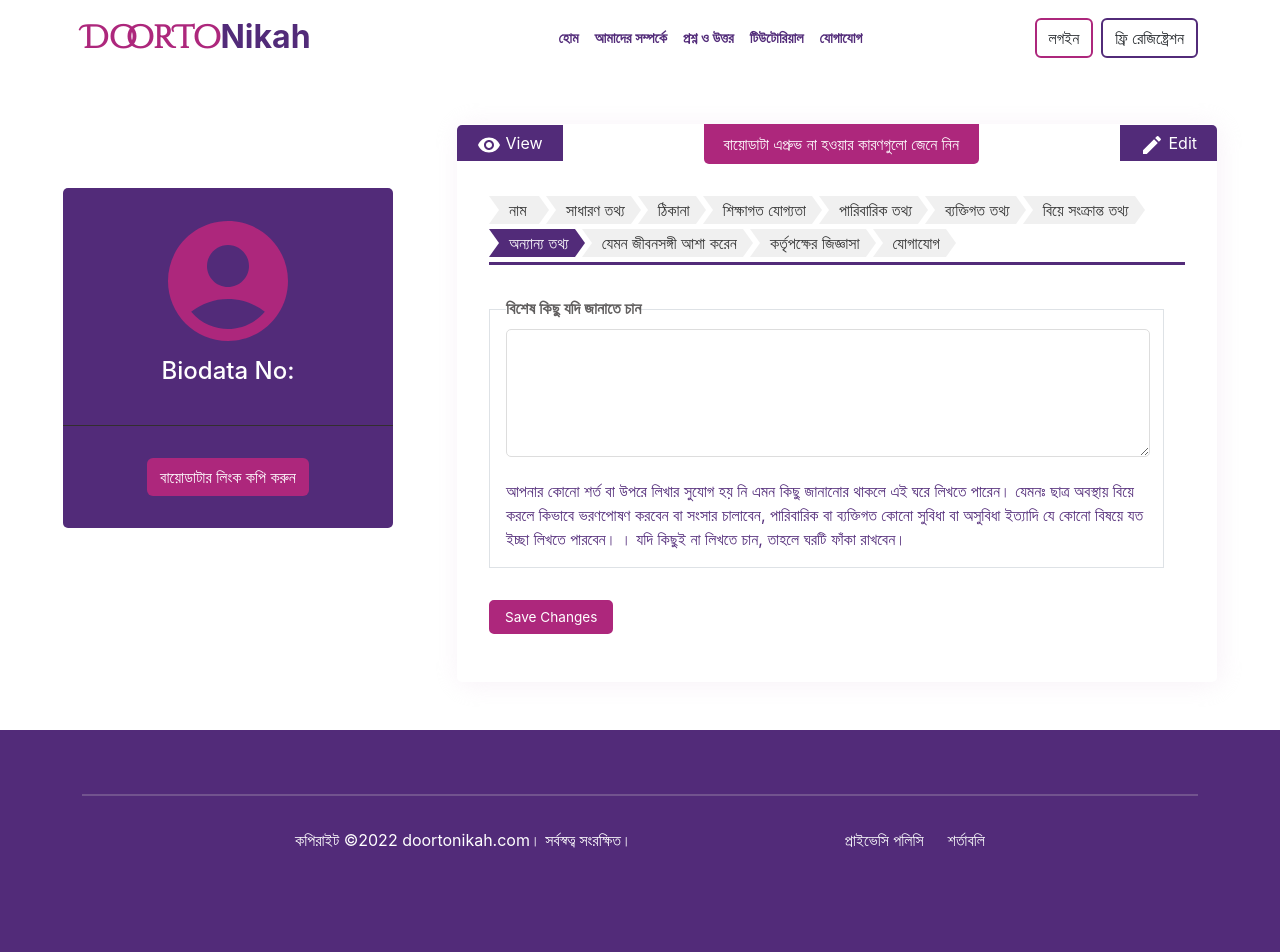
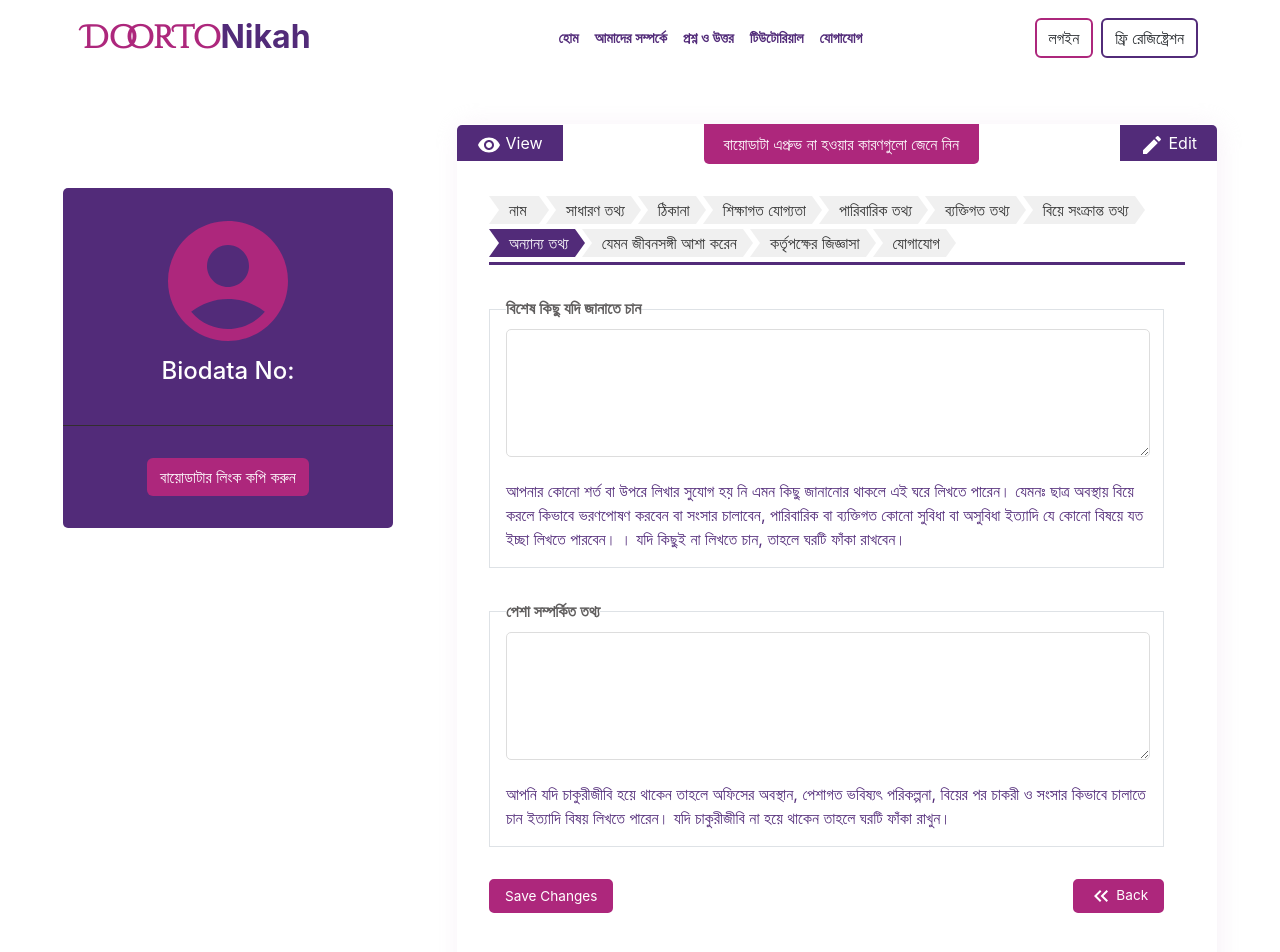
Before and after one commit to SumanIslam/DoorToNikah, a React (Create React App) app: page /biodata/registration/step8 in a window 1280 px wide. Shown: the top 952 px of the page. Built offline with nearby package versions, Linux system fonts and the light colour scheme; a web font is replaced by a local one.

Commit message:
complete step 8,9,10,11

```diff
--- a/src/component/registration/step10/step10-form-container.component.jsx
+++ b/src/component/registration/step10/step10-form-container.component.jsx
@@ -4,6 +4,9 @@ import FormContainerButtonNav from '../common-component/form-container-button-na
 import FormContainerNav from '../common-component/form-container-nav/form-container-nav.component';
 import FormButtonContainer from '../common-component/form-button-container/form-button-container.component';
 import SelectField from '../common-component/select-field/select-field.component';
+
+// registration context
+import useRegistration from '../../../hooks/useRegistration';
 
 // data
 import { bool } from './data';
@@ -12,14 +15,33 @@ const Step10FormContainer = () => {
 	const [authoritysAsk, setAuthoritysAsk] = useState({
 		parentsConsentAboutBiodata: '',
 		isGivenInfoLegitimate: '',
-		takeResponsibilityOfFalseInfo: ''
-	})
+		takeResponsibilityOfFalseInfo: '',
+	});
+
+	// registration context
+	const { candidatesInfo, setCandidatesInfo } = useRegistration();
+
+	const [loading, setLoading] = useState(false);
+	const [saved, setSaved] = useState(false);
+
+	const handleSubmit = (e) => {
+		e.preventDefault();
+		setLoading(true);
+		setCandidatesInfo({
+			...candidatesInfo,
+			authoritysAsk: { ...authoritysAsk },
+		});
+		setTimeout(() => {
+			setLoading(false);
+			setSaved(true);
+		}, 2000);
+	};
 
 	const handleAuthoritysAsk = (e) => {
 		e.preventDefault();
 
-		setAuthoritysAsk({...authoritysAsk, [e.target.name] : e.target.value})
-	}
+		setAuthoritysAsk({ ...authoritysAsk, [e.target.name]: e.target.value });
+	};
 
 	return (
 		<div className='step-container'>
@@ -27,6 +49,7 @@ const Step10FormContainer = () => {
 			<div className='mlr-2'>
 				<FormContainerButtonNav current={10} />
 				<div className='form-container'>
+					<form onSubmit={handleSubmit}>
 						{/* parents consent about biodata*/}
 						<SelectField
 							title='OrdhekDeen.com ওয়েবসাইটে বায়োডাটা জমা দিচ্ছেন তা অভিভাবক জানেন?*'
@@ -56,12 +79,15 @@ const Step10FormContainer = () => {
 							options={bool.options}
 							handleSelect={handleAuthoritysAsk}
 						/>
-				</div>
 						{/* buttons */}
 						<FormButtonContainer
-					states={authoritysAsk}
-					url='/biodata/registration/step11'
+							nextUrl='/biodata/registration/step9'
+							backUrl='/biodata/registration/step7'
+							loading={loading}
+							saved={saved}
 						/>
+					</form>
+				</div>
 			</div>
 		</div>
 	);
--- a/src/component/registration/step11/step11-form-container.component.jsx
+++ b/src/component/registration/step11/step11-form-container.component.jsx
@@ -2,10 +2,11 @@ import { useState } from 'react';
 // component
 import FormContainerButtonNav from '../common-component/form-container-button-nav/form-container-button-nav.component';
 import FormContainerNav from '../common-component/form-container-nav/form-container-nav.component';
-import NextButton from '../common-component/next-button/next-button.component';
-import SaveChangesButton from '../common-component/save-changes-button/save-changes-button.component';
 import FormButtonContainer from '../common-component/form-button-container/form-button-container.component';
-import InputField from '../common-component/input-field/input-field.component'
+import InputField from '../common-component/input-field/input-field.component';
+
+// registration context
+import useRegistration from '../../../hooks/useRegistration';
 
 const Step11FormContainer = () => {
 	const [contactInfo, setContactInfo] = useState({
@@ -14,6 +15,25 @@ const Step11FormContainer = () => {
 		EmailForResponse: '',
 		candidatesPhoneNumber: ''
 	});
+
+	// registration context
+	const { candidatesInfo, setCandidatesInfo } = useRegistration();
+
+	const [loading, setLoading] = useState(false);
+	const [saved, setSaved] = useState(false);
+
+	const handleSubmit = (e) => {
+		e.preventDefault();
+		setLoading(true);
+		setCandidatesInfo({
+			...candidatesInfo,
+			contactInfo: { ...contactInfo },
+		});
+		setTimeout(() => {
+			setLoading(false);
+			setSaved(true);
+		}, 2000);
+	};
 
 	const handleContactInfo = (e) => {
 		e.preventDefault();
@@ -27,6 +47,7 @@ const Step11FormContainer = () => {
 			<div className='mlr-2'>
 				<FormContainerButtonNav current={11} />
 				<div className='form-container'>
+					<form onSubmit={handleSubmit}>
 					{/* guardians phone number*/}
 					<InputField
 						title='অভিভাবকের নাম্বার*'
@@ -70,9 +91,15 @@ const Step11FormContainer = () => {
 						guideText='ভেরিফিকেশন বা অন্য যে কোনো প্রয়োজনে ওয়েবসাইট কতৃপক্ষ থেকে আপনাকে কল দেয়ার প্রয়োজন হতে পারে। তাই আপনার নাম্বার আমাদের কাছে রাখা হচ্ছে। এই নাম্বার বায়োডাটাতে প্রকাশ করা হবে না। অর্থাৎ আপনি এবং কতৃপক্ষ বাদে অন্য কেউ দেখতে পাবে না।'
 						handleChange={handleContactInfo}
 					/>
+				{/* buttons */}
+				<FormButtonContainer
+							nextUrl='/biodata/registration/step9'
+							backUrl='/biodata/registration/step7'
+							loading={loading}
+							saved={saved}
+						/>
+					</form>
 				</div>
-				{/* buttons */}
-				<FormButtonContainer states={contactInfo} />
 			</div>
 		</div>
 	);
--- a/src/component/registration/step8/step8-form-container.component.jsx
+++ b/src/component/registration/step8/step8-form-container.component.jsx
@@ -5,12 +5,37 @@ import FormContainerNav from '../common-component/form-container-nav/form-contai
 import FormButtonContainer from '../common-component/form-button-container/form-button-container.component';
 import InputField from '../common-component/input-field/input-field.component';
 
+// registration context
+import useRegistration from '../../../hooks/useRegistration';
+
 const Step8FormContainer = () => {
-	const [otherInfo, setOtherInfo] = useState('');
+	const [otherInfo, setOtherInfo] = useState({
+		termsToInclude: '',
+		occupationInfo: '',
+	});
+
+	// registration context
+	const { candidatesInfo, setCandidatesInfo } = useRegistration();
+
+	const [loading, setLoading] = useState(false);
+	const [saved, setSaved] = useState(false);
+
+	const handleSubmit = (e) => {
+		e.preventDefault();
+		setLoading(true);
+		setCandidatesInfo({
+			...candidatesInfo,
+			otherInfo: { ...otherInfo },
+		});
+		setTimeout(() => {
+			setLoading(false);
+			setSaved(true);
+		}, 2000);
+	};
 
 	const handleMarriageInfo = (e) => {
 		e.preventDefault();
-		setOtherInfo(e.target.value);
+		setOtherInfo({ ...otherInfo, [e.target.name]: e.target.value });
 	};
 
 	return (
@@ -19,21 +44,35 @@ const Step8FormContainer = () => {
 			<div className='mlr-2'>
 				<FormContainerButtonNav current={8} />
 				<div className='form-container'>
+					<form onSubmit={handleSubmit}>
 						{/* for if you want to say something*/}
 						<InputField
 							title='বিশেষ কিছু যদি জানাতে চান'
 							variant='textarea'
-						value={otherInfo}
-						name='otherInfo'
+							value={otherInfo.termsToInclude}
+							name='termsToInclude'
 							guideText='আপনার কোনো শর্ত বা উপরে লিখার সুযোগ হয় নি এমন কিছু জানানোর থাকলে এই ঘরে লিখতে পারেন। যেমনঃ ছাত্র অবস্থায় বিয়ে করলে কিভাবে ভরণপোষণ করবেন বা সংসার চালাবেন, পারিবারিক বা ব্যক্তিগত কোনো সুবিধা বা অসুবিধা ইত্যাদি যে কোনো বিষয়ে যত ইচ্ছা লিখতে পারবেন। । যদি কিছুই না লিখতে চান, তাহলে ঘরটি ফাঁকা রাখবেন।'
 							handleChange={handleMarriageInfo}
 						/>
-				</div>
+						{/* occupation info */}
+						<InputField
+							title='পেশা সম্পর্কিত তথ্য'
+							variant='textarea'
+							value={otherInfo.occupationInfo}
+							name='occupationInfo'
+							guideText='আপনি যদি চাকুরীজীবি হয়ে থাকেন তাহলে অফিসের অবস্থান, পেশাগত ভবিষ্যৎ পরিকল্পনা, বিয়ের পর চাকরী ও সংসার কিভাবে চালাতে চান ইত্যাদি বিষয় লিখতে পারেন। যদি চাকুরীজীবি না হয়ে থাকেন তাহলে ঘরটি ফাঁকা রাখুন।'
+							handleChange={handleMarriageInfo}
+						/>
+
 						{/* buttons */}
 						<FormButtonContainer
-					states={otherInfo}
-					url='/biodata/registration/step9'
+							nextUrl='/biodata/registration/step9'
+							backUrl='/biodata/registration/step7'
+							loading={loading}
+							saved={saved}
 						/>
+					</form>
+				</div>
 			</div>
 		</div>
 	);
--- a/src/component/registration/step9/step9-form-container.component.jsx
+++ b/src/component/registration/step9/step9-form-container.component.jsx
@@ -4,6 +4,9 @@ import FormContainerButtonNav from '../common-component/form-container-button-na
 import FormContainerNav from '../common-component/form-container-nav/form-container-nav.component';
 import FormButtonContainer from '../common-component/form-button-container/form-button-container.component';
 import InputField from '../common-component/input-field/input-field.component';
+
+// registration context
+import useRegistration from '../../../hooks/useRegistration';
 
 const Step9FormContainer = () => {
 	const [partnersCharacteristics, setPartnerCharacteristics] = useState({
@@ -16,12 +19,34 @@ const Step9FormContainer = () => {
 		partnersOccupation: '',
 		partnersFinancialCondition: '',
 		partnersFamilyCondition: '',
-		partnersDesirableCharacteristics: ''
-	})
+		partnersDesirableCharacteristics: '',
+	});
 
-	const handlePartnersCharacteristics= (e) => {
+	// registration context
+	const { candidatesInfo, setCandidatesInfo } = useRegistration();
+
+	const [loading, setLoading] = useState(false);
+	const [saved, setSaved] = useState(false);
+
+	const handleSubmit = (e) => {
 		e.preventDefault();
-		setPartnerCharacteristics({...partnersCharacteristics ,[e.target.name] : e.target.value});
+		setLoading(true);
+		setCandidatesInfo({
+			...candidatesInfo,
+			partnersCharacteristics: { ...partnersCharacteristics },
+		});
+		setTimeout(() => {
+			setLoading(false);
+			setSaved(true);
+		}, 2000);
+	};
+
+	const handlePartnersCharacteristics = (e) => {
+		e.preventDefault();
+		setPartnerCharacteristics({
+			...partnersCharacteristics,
+			[e.target.name]: e.target.value,
+		});
 	};
 
 	return (
@@ -30,6 +55,7 @@ const Step9FormContainer = () => {
 			<div className='mlr-2'>
 				<FormContainerButtonNav current={9} />
 				<div className='form-container'>
+					<form onSubmit={handleSubmit}>
 						{/* partners age */}
 						<InputField
 							title='বয়স*'
@@ -124,7 +150,7 @@ const Step9FormContainer = () => {
 
 						{/* characteristics of partner */}
 						<InputField
-						title='পেশা*'
+							title='জীবনসঙ্গীর যে বৈশিষ্ট্য বা গুণাবলী আশা করেন*'
 							variant='textarea'
 							value={partnersCharacteristics.partnersDesirableCharacteristics}
 							required={true}
@@ -132,12 +158,16 @@ const Step9FormContainer = () => {
 							guideText='এই পয়েন্ট অনেক গুরুত্বপূর্ণ। সময় নিয়ে বিস্তারিত লিখুন। কোন বিশেষ শর্ত থাকলে তা-ও লিখতে পারেন।'
 							handleChange={handlePartnersCharacteristics}
 						/>
-				</div>
+
 						{/* buttons */}
 						<FormButtonContainer
-					states={partnersCharacteristics}
-					url='/biodata/registration/step10'
+							nextUrl='/biodata/registration/step9'
+							backUrl='/biodata/registration/step7'
+							loading={loading}
+							saved={saved}
 						/>
+					</form>
+				</div>
 			</div>
 		</div>
 	);
```
Lines whose indentation alone changed are shown as unchanged.
